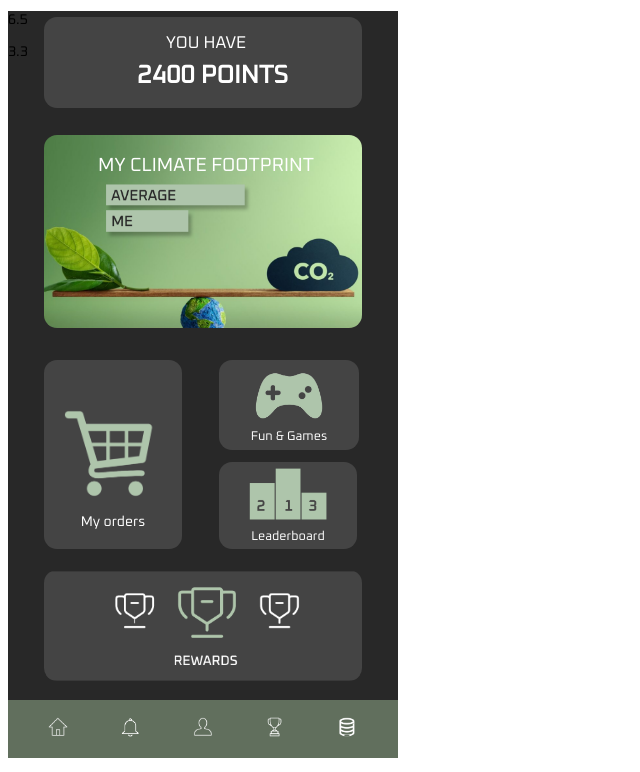
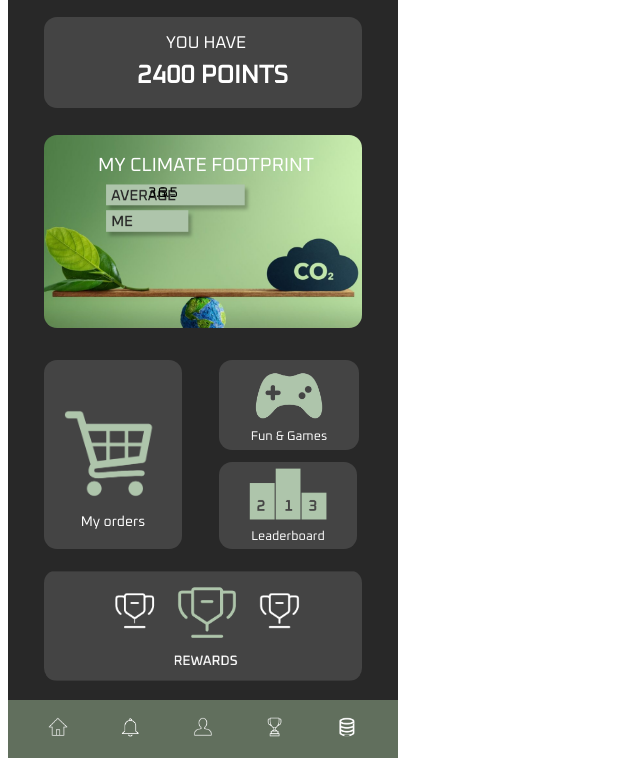
Before and after one commit to Tobbeman35/Ciper, a plain HTML site: page index.html in a window 1280 px wide. Shown: the part 88-860 px from the top of the page, without its empty margins (0-640 px from the left). Drawn offline with Linux system fonts and the light colour scheme; a web font is replaced by a local one.

Commit message:
main.css

```diff
--- a/css/main.css
+++ b/css/main.css
@@ -4,8 +4,18 @@
 body {
   font-size: 14px;
 }
-
-
+.impacttext1{
+  position: absolute;
+  left: 150px;
+  top: 250px;
+  z-index: 0;
+}
+.impacttext2{
+  position: absolute;
+  left: 140px;
+  top: 250px;
+  z-index: 0;
+}
 .ikoner{
     position: absolute;
     width: 90px;
```
